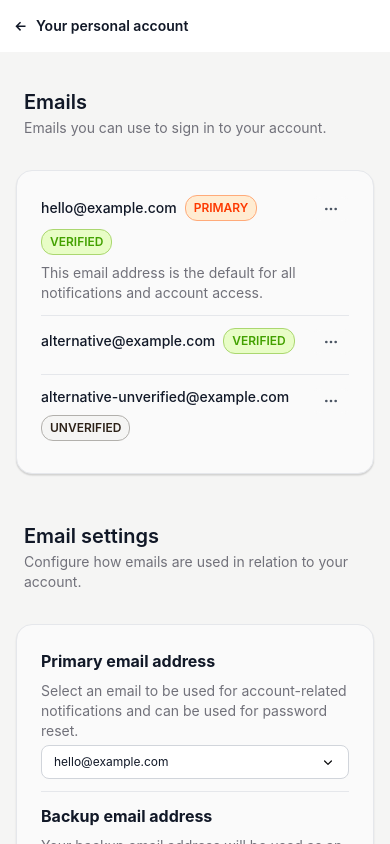
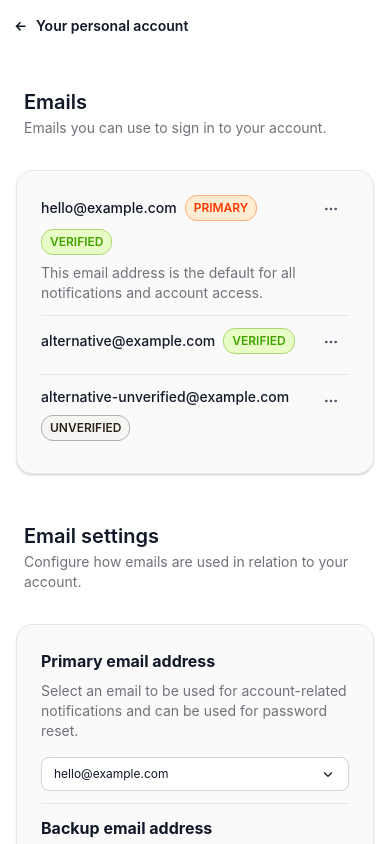
Before and after one commit to awadhesh31st/mock-to-react, a React (Create React App) app: page / in a window 390 px wide. Shown: the top 844 px of the page. Built offline with nearby package versions, Linux system fonts and the light colour scheme.

Commit message:
Added desgin changes

```diff
--- a/src/components/cardItemSetting.tsx
+++ b/src/components/cardItemSetting.tsx
@@ -18,7 +18,7 @@ const CardItemSetting: FC<CardItemSettingProps> = memo((props) => {
   return (
     <div className={`flex ${!isLast ? 'border-b border-gray-200 pb-3' : 'pb-0'}`}>
       <div
-        className={`flex w-full flex-col items-start justify-between gap-1 md:flex-row ${cardIndex === 0 ? '' : 'pt-3'}`}
+        className={`flex w-full flex-col items-start justify-between md:flex-row md:gap-0 gap-4 ${cardIndex === 0 ? '' : 'pt-3'}`}
       >
         <div className="w-full min-w-0 flex-1 flex-col gap-1.5 md:w-8/12">
           <div className="mb-2 flex flex-wrap items-center gap-2">
--- a/src/components/header.tsx
+++ b/src/components/header.tsx
@@ -3,14 +3,14 @@ import Header from '../ui/header'
 
 const HeaderComponent: FC<HeaderComponentProps> = memo(({ children }) => {
   return (
-    <div className="min-h-screen bg-stone-100">
+    <div className="min-h-screen">
       <div className="">
         <div className="bg-white px-3 py-4">
           <div className="mx-auto max-w-4xl">
             <Header title="Your personal account" />
           </div>
         </div>
-        <div className="mx-auto my-9 max-w-4xl">{children}</div>
+        <div className="mx-auto mt-9 pb-9 max-w-4xl">{children}</div>
       </div>
     </div>
   )
```
